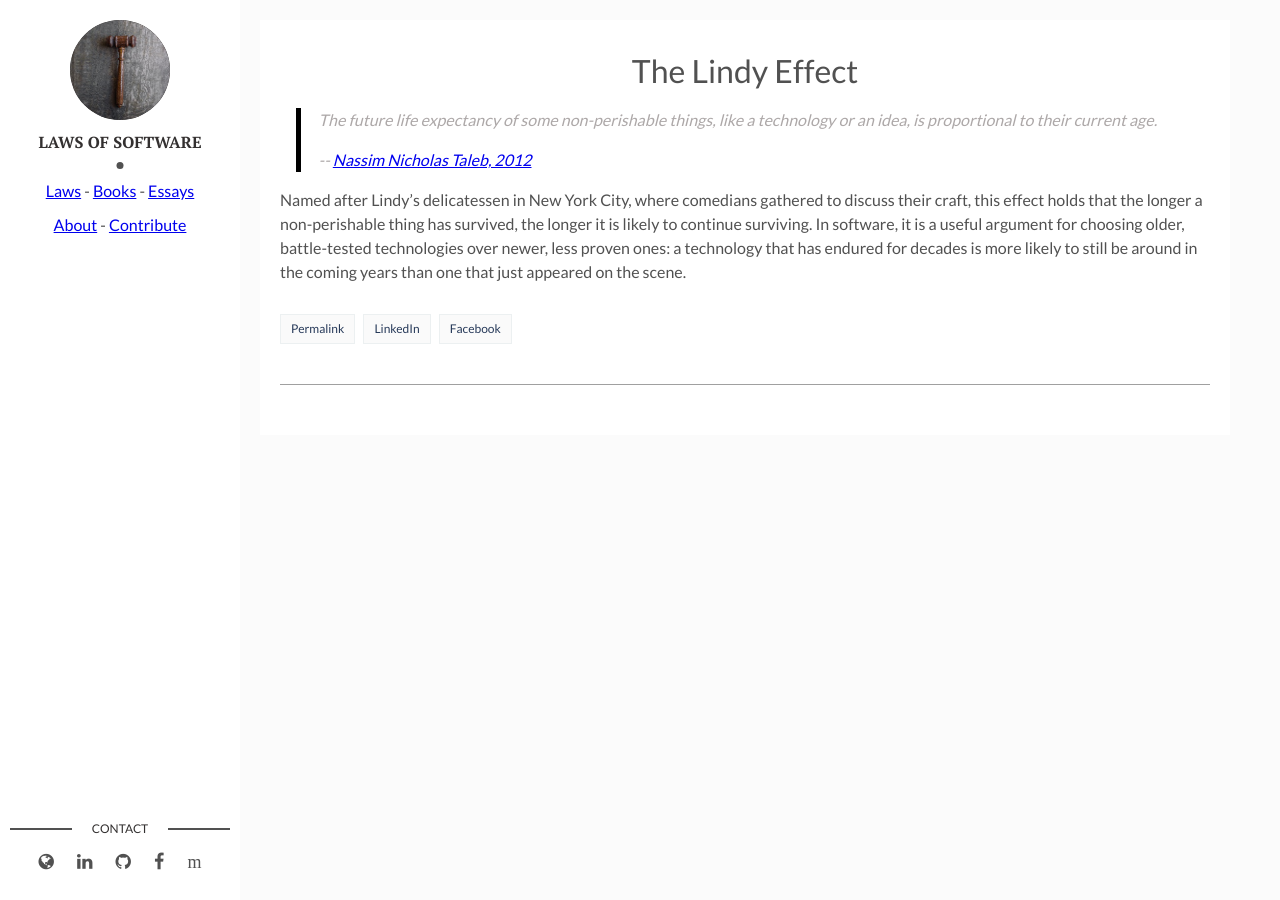
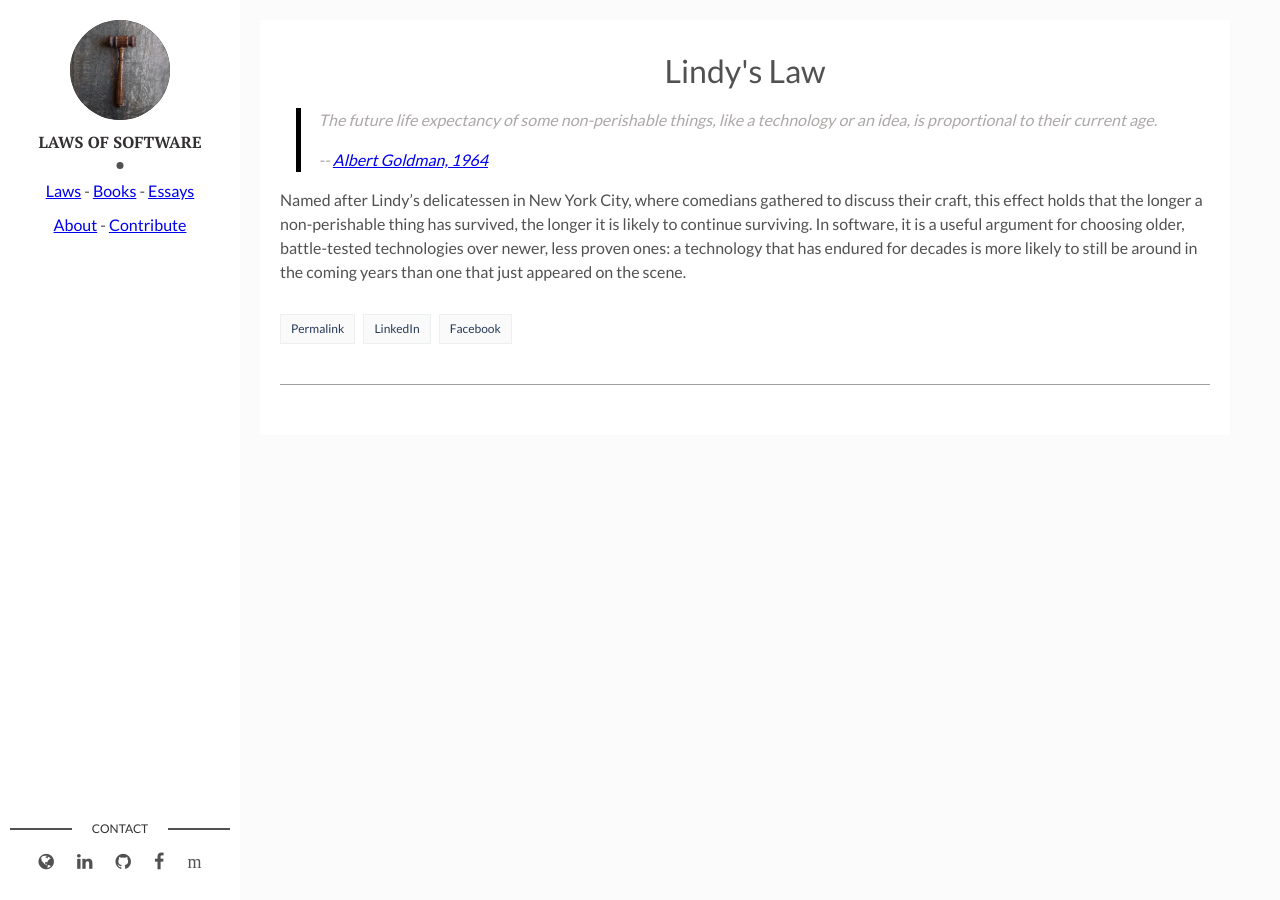
Before and after one commit to shaisachs/laws-of-software, a Jekyll site: the page built from _laws/lindy.md, in a window 1280 px wide. Built offline with Jekyll 4.4.1, drawn with Linux system fonts in a browser that asks for light colours.

Commit message:
Fix attribution
Updated the author and source details of Lindy's Law.

```diff
--- a/_laws/lindy.md
+++ b/_laws/lindy.md
@@ -1,10 +1,10 @@
 ---
 layout: post
-title: The Lindy Effect
+title: Lindy's Law
 law: The future life expectancy of some non-perishable things, like a technology or an idea, is proportional to their current age.
-law-author: Nassim Nicholas Taleb
-law-url: https://en.wikipedia.org/wiki/Lindy_effect
-law-year: 2012
+law-author: Albert Goldman
+law-url: https://gwern.net/doc/statistics/probability/1964-goldman.pdf
+law-year: 1964
 ---
 
 Named after Lindy's delicatessen in New York City, where comedians gathered to discuss their craft, this effect holds that the longer a non-perishable thing has survived, the longer it is likely to continue surviving. In software, it is a useful argument for choosing older, battle-tested technologies over newer, less proven ones: a technology that has endured for decades is more likely to still be around in the coming years than one that just appeared on the scene.
```
